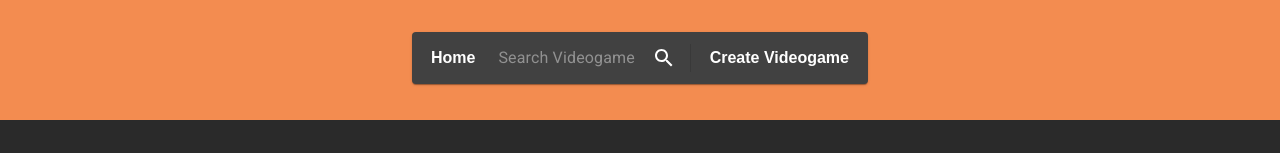
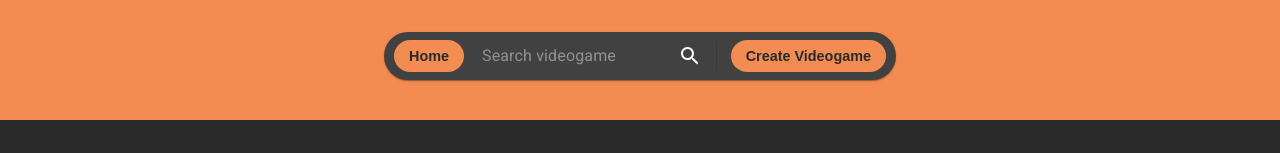
Before and after one commit to rodri-juarez/PI-Videogames-FT-13, a React (Create React App) app in the folder client/: page /Home in a window 1280 px wide. Shown: the top 153 px of the page. Built offline with nearby package versions, Linux system fonts and the light colour scheme; no server answers.

Commit message:
refactor(client/search): add border-radius in buttom

```diff
--- a/client/src/components/search/search.jsx
+++ b/client/src/components/search/search.jsx
@@ -10,18 +10,21 @@ import style from "./search.module.css";
 
 const useStyles = makeStyles((theme) => ({
     root: {
-        padding: '2px 4px',
+        /* padding: '2px 4px', */
         display: 'flex',
         alignItems: 'center',
-        width: '35%',
+        width: '40%',
+        height:'40%',
         marginTop: '2.5%',
         background: 'rgb(65, 65, 65)',
+        borderRadius:'25px',
 
     },
     input: {
         marginLeft: theme.spacing(1),
         flex: 1,
         color: 'rgb(255, 255, 255)',
+
     },
     iconButton: {
         padding: 10,
@@ -53,7 +56,7 @@ export default function Search({ busquedaPorNombre }) {
             </IconButton>
             <InputBase
                 className={classes.input}
-                placeholder="Search Videogame"
+                placeholder="Search videogame"
                 inputProps={{ 'aria-label': 'search videogame' }}
                 onChange={(e) => handleChange(e)}
             />
--- a/client/src/components/search/search.module.css
+++ b/client/src/components/search/search.module.css
@@ -33,9 +33,16 @@
   }
 
 .Link{
-    color: rgb(255, 255, 255);
+    color: rgb(42, 42, 42);
     text-decoration: none;
     font-weight: bold;
-    font-size: 1rem;
-    margin: 5px;
+    font-size: 0.9rem;
+
+    padding-top: 8px;
+    padding-bottom: 8px;
+    padding-left: 15px;
+    padding-right: 15px;
+    background-color: rgb(243, 140, 80);
+    border-radius: 25px;
+
 }
```
